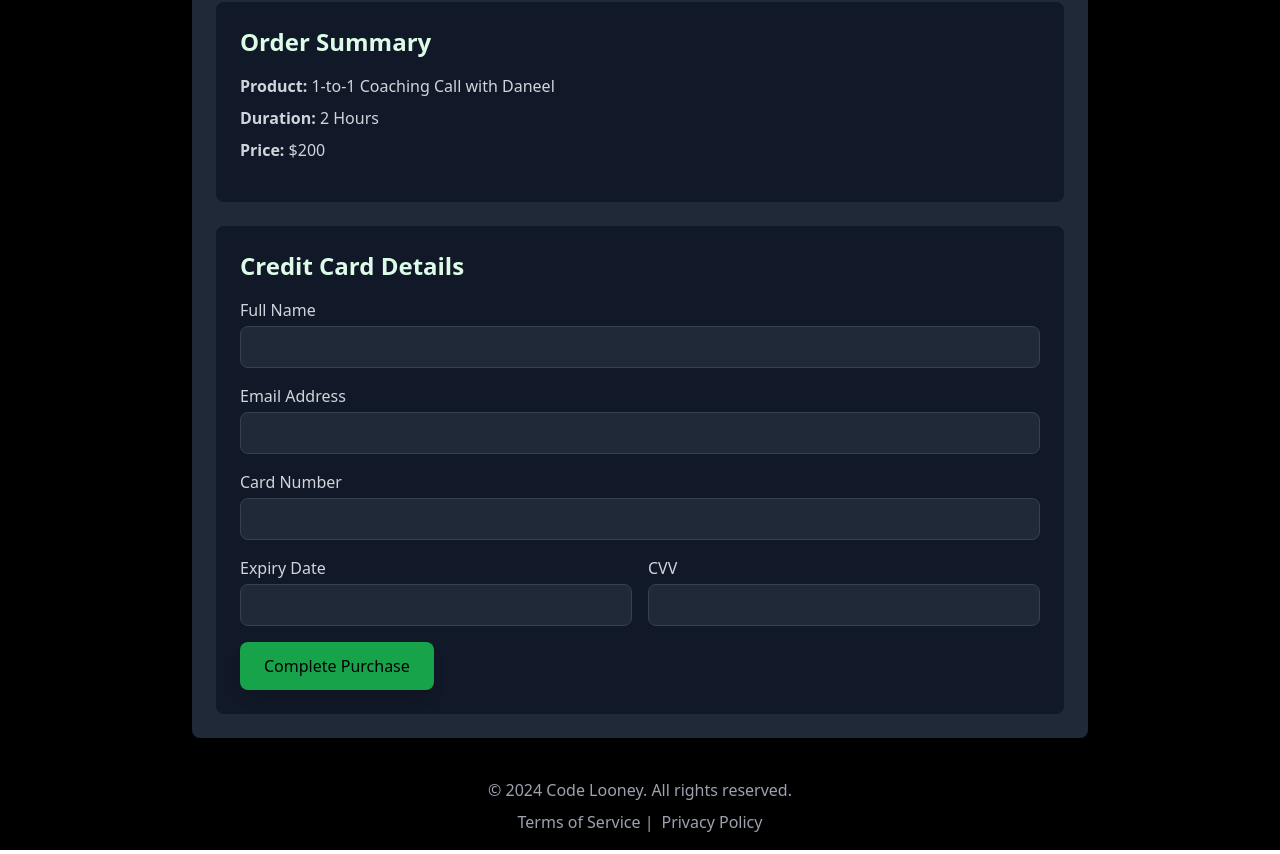
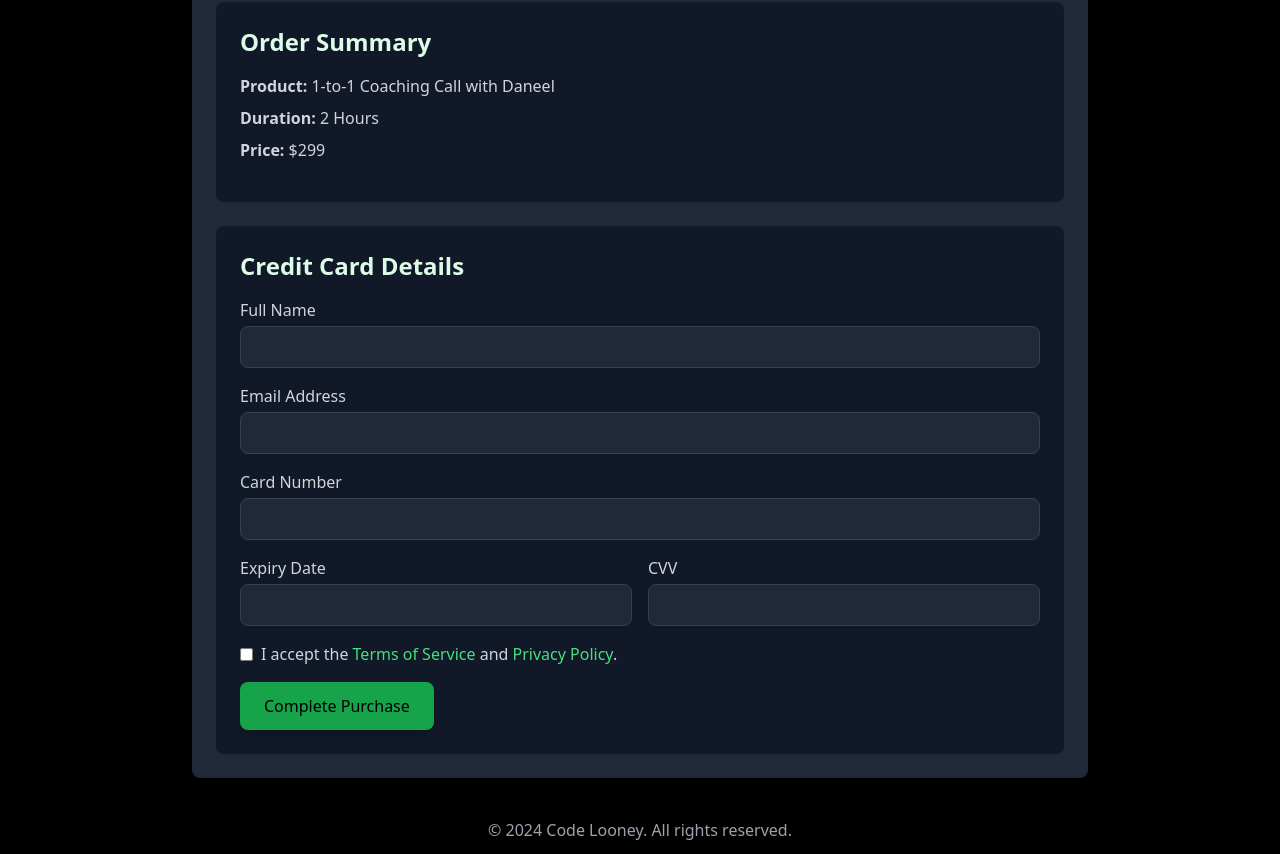
Before and after one commit to code-looney/codelooney-hub-proto, a React (Vite) app: page /checkout in a window 1280 px wide. Shown: the part 400-1254 px from the top of the page. Built offline with nearby package versions, Linux system fonts and the light colour scheme.

Commit message:
add checkbox for pr and terms

```diff
--- a/src/components/CheckoutPage.jsx
+++ b/src/components/CheckoutPage.jsx
@@ -39,6 +39,7 @@ const CheckoutPage = () => {
     expiryDate: '',
     cvv: '',
   });
+  const [acceptedTerms, setAcceptedTerms] = useState(false);
 
   const handlePaymentMethodChange = (method) => {
     setPaymentMethod(method);
@@ -52,8 +53,16 @@ const CheckoutPage = () => {
     });
   };
 
+  const handleTermsChange = (e) => {
+    setAcceptedTerms(e.target.checked);
+  };
+
   const handleSubmit = async (e) => {
     e.preventDefault();
+    if (!acceptedTerms) {
+      alert('You must accept the Terms of Service and Privacy Policy to proceed.');
+      return;
+    }
     if (paymentMethod === 'ideal') {
       await processIdealPayment();
     } else if (paymentMethod === 'creditCard') {
@@ -118,7 +127,7 @@ const CheckoutPage = () => {
               <h2 className='text-2xl font-bold mb-4'>Order Summary</h2>
               <p className='text-gray-300 mb-2'><strong>Product:</strong> 1-to-1 Coaching Call with Daneel</p>
               <p className='text-gray-300 mb-2'><strong>Duration:</strong> 2 Hours</p>
-              <p className='text-gray-300 mb-4'><strong>Price:</strong> $200</p>
+              <p className='text-gray-300 mb-4'><strong>Price:</strong> $299</p>
             </div>
 
             {/* Payment Forms */}
@@ -187,6 +196,21 @@ const CheckoutPage = () => {
                   </label>
                 </div>
 
+                {/* Terms and Conditions Checkbox */}
+                <div className='flex items-center mb-4'>
+                  <input
+                    type='checkbox'
+                    id='terms'
+                    checked={acceptedTerms}
+                    onChange={handleTermsChange}
+                    className='mr-2'
+                    required
+                  />
+                  <label htmlFor='terms' className='text-gray-300'>
+                    I accept the <a href="/terms-of-service" className='text-green-400 hover:underline'>Terms of Service</a> and <a href="/privacy-policy" className='text-green-400 hover:underline'>Privacy Policy</a>.
+                  </label>
+                </div>
+
                 <button
                   type='submit'
                   className='bg-green-600 text-black py-3 px-6 rounded-lg shadow-lg hover:bg-green-700 transition duration-300'
@@ -197,7 +221,23 @@ const CheckoutPage = () => {
             )}
 
             {paymentMethod === 'paypal' && (
-              <div id='paypal-button-container' className='mt-6'></div>
+              <div className='mt-6'>
+                <div id='paypal-button-container'></div>
+                {/* Terms and Conditions Checkbox for PayPal */}
+                <div className='flex items-center mt-6'>
+                  <input
+                    type='checkbox'
+                    id='terms-paypal'
+                    checked={acceptedTerms}
+                    onChange={handleTermsChange}
+                    className='mr-2'
+                    required
+                  />
+                  <label htmlFor='terms-paypal' className='text-gray-300'>
+                    I accept the <a href="/terms-of-service" className='text-green-400 hover:underline'>Terms of Service</a> and <a href="/privacy-policy" className='text-green-400 hover:underline'>Privacy Policy</a>.
+                  </label>
+                </div>
+              </div>
             )}
 
             {paymentMethod === 'ideal' && (
@@ -210,6 +250,20 @@ const CheckoutPage = () => {
                 >
                   Proceed with iDEAL
                 </button>
+                {/* Terms and Conditions Checkbox for iDEAL */}
+                <div className='flex items-center mt-6'>
+                  <input
+                    type='checkbox'
+                    id='terms-ideal'
+                    checked={acceptedTerms}
+                    onChange={handleTermsChange}
+                    className='mr-2'
+                    required
+                  />
+                  <label htmlFor='terms-ideal' className='text-gray-300'>
+                    I accept the <a href="/terms-of-service" className='text-green-400 hover:underline'>Terms of Service</a> and <a href="/privacy-policy" className='text-green-400 hover:underline'>Privacy Policy</a>.
+                  </label>
+                </div>
               </div>
             )}
           </div>
```
